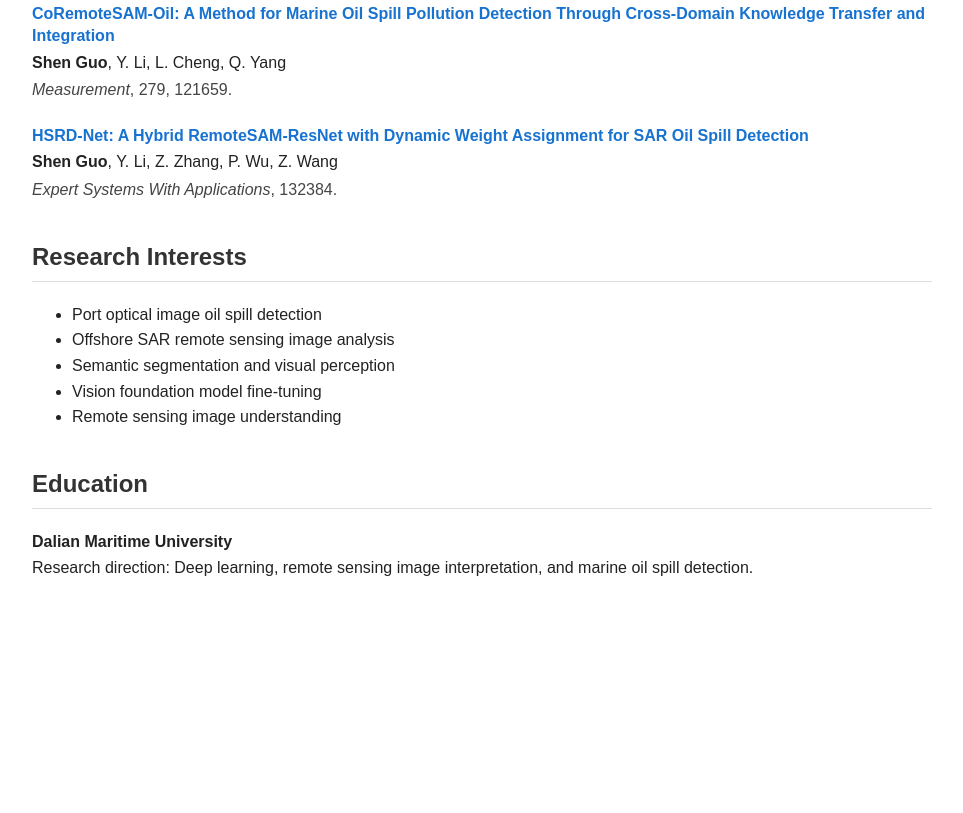
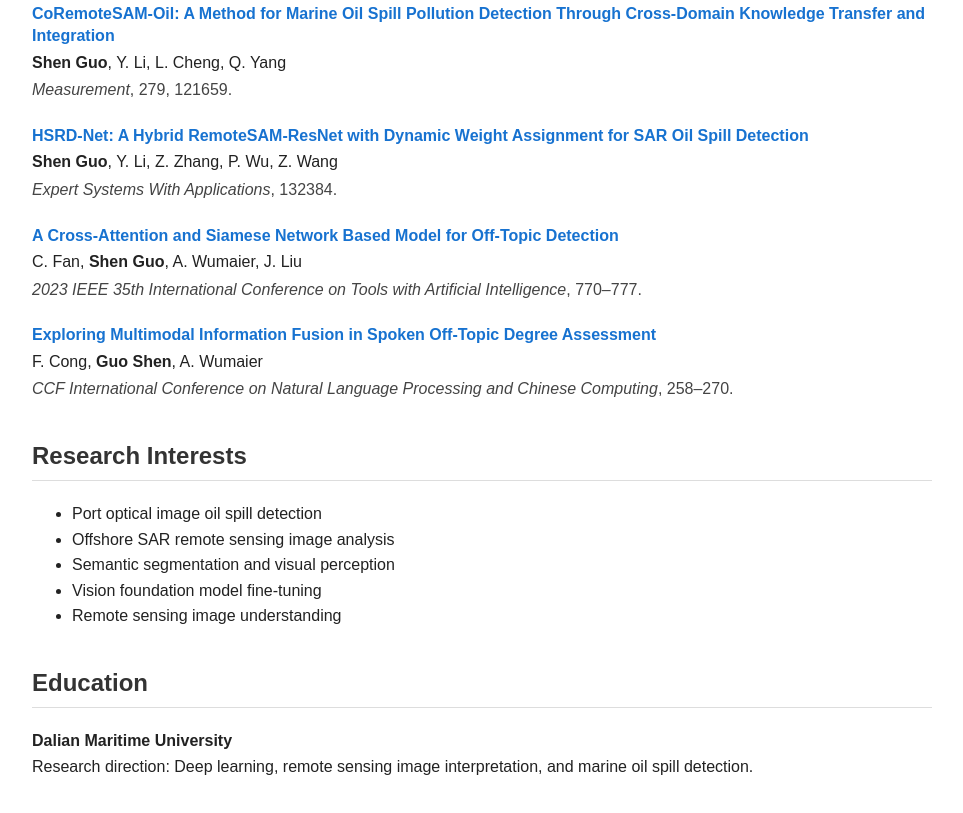
Before and after one commit to PetrichorAsh/PetrichorAsh.github.io, a plain HTML site: page index.html in a window 1280 px wide. Shown: the part 919-1732 px from the top of the page, without its empty margins (158-1121 px from the left). Before the commit the page ends 1539 px from the top, so only its background shows below. Drawn offline with Linux system fonts and the light colour scheme.

Commit message:
Update index.html

```diff
--- a/index.html
+++ b/index.html
@@ -166,6 +166,34 @@
     </div>
   </div>
 
+  <div class="pub">
+  <div class="pub-title">
+    <a href="https://ieeexplore.ieee.org/abstract/document/10356596" target="_blank" rel="noopener noreferrer">
+      A Cross-Attention and Siamese Network Based Model for Off-Topic Detection
+    </a>
+  </div>
+  <div class="pub-authors">
+    C. Fan, <b>Shen Guo</b>, A. Wumaier, J. Liu
+  </div>
+  <div class="pub-venue">
+    <i>2023 IEEE 35th International Conference on Tools with Artificial Intelligence</i>, 770–777.
+  </div>
+</div>
+
+<div class="pub">
+  <div class="pub-title">
+    <a href="https://link.springer.com/chapter/10.1007/978-981-97-9431-7_20" target="_blank" rel="noopener noreferrer">
+      Exploring Multimodal Information Fusion in Spoken Off-Topic Degree Assessment
+    </a>
+  </div>
+  <div class="pub-authors">
+    F. Cong, <b>Guo Shen</b>, A. Wumaier
+  </div>
+  <div class="pub-venue">
+    <i>CCF International Conference on Natural Language Processing and Chinese Computing</i>, 258–270.
+  </div>
+</div>
+
   <h2>Research Interests</h2>
   <ul>
     <li>Port optical image oil spill detection</li>
```
